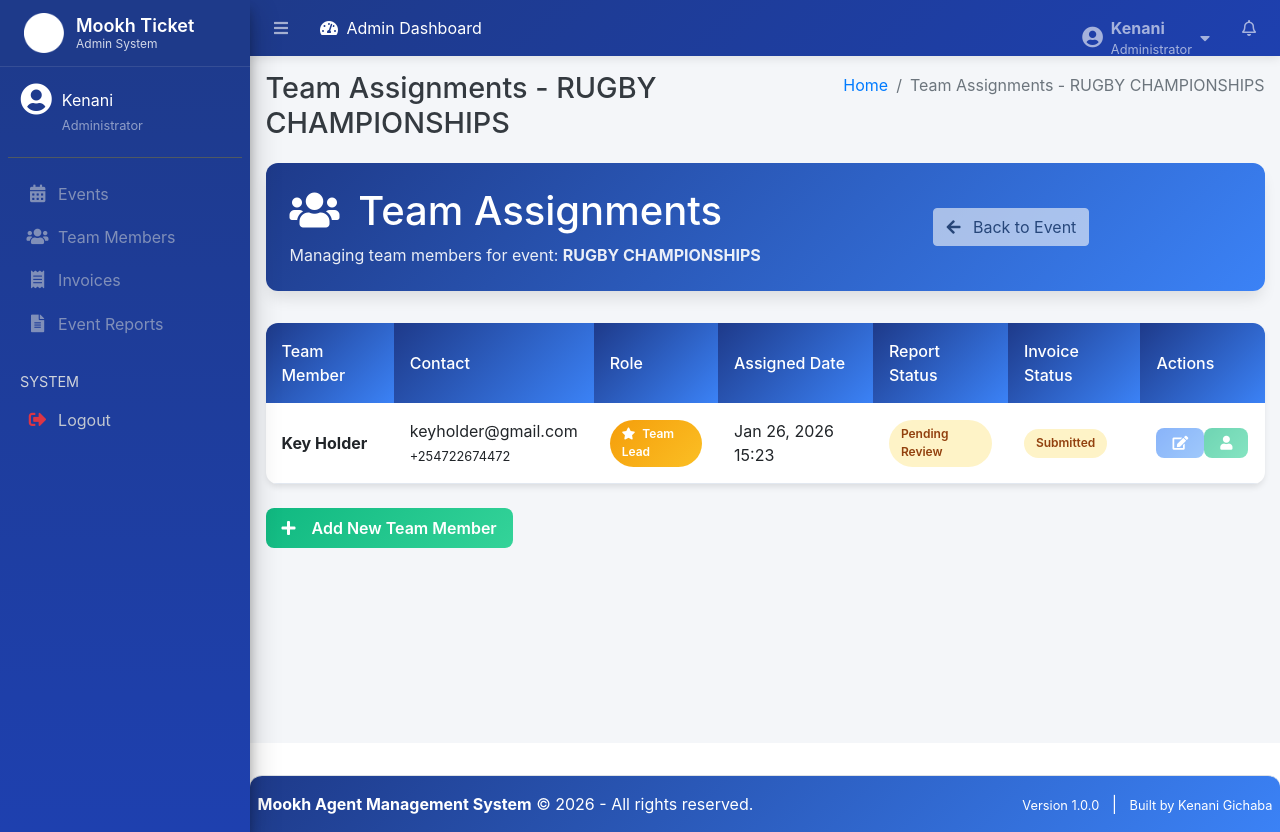
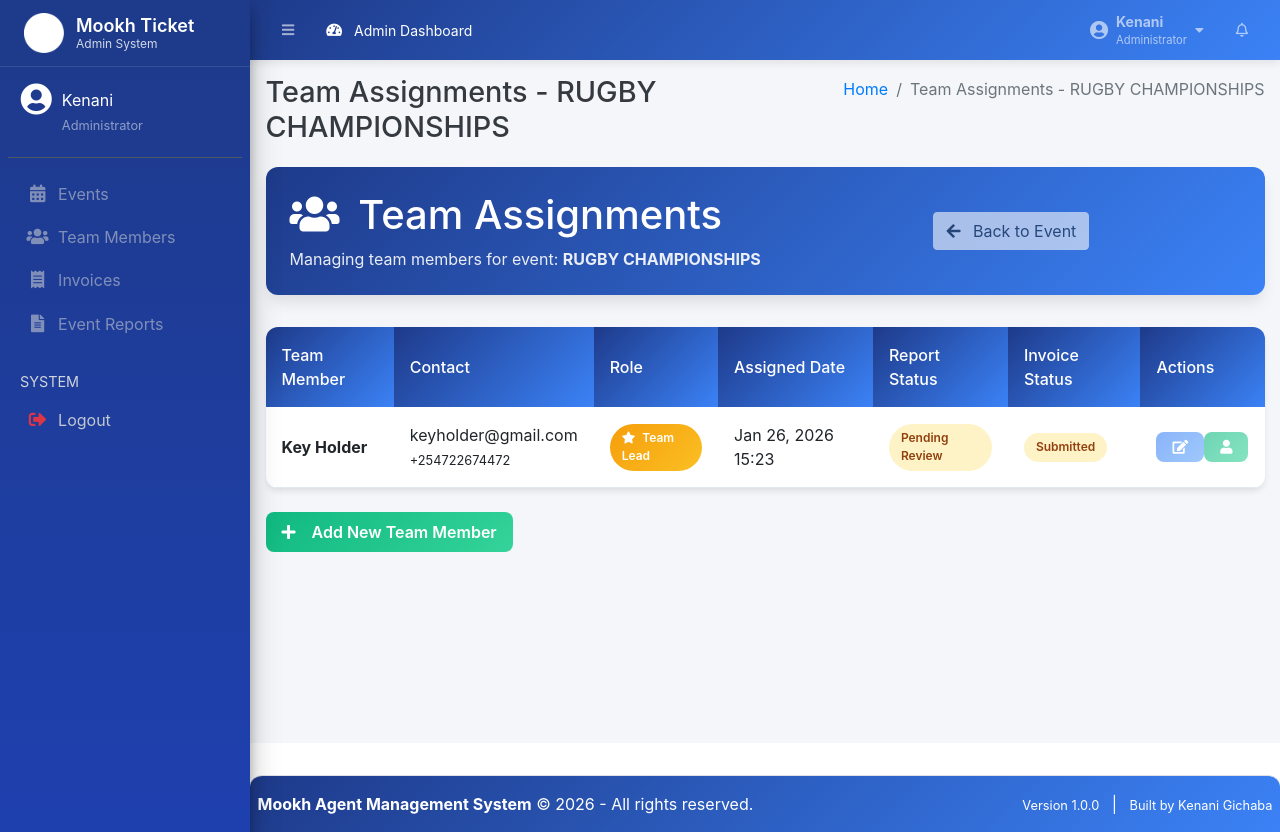
Before and after one commit to Kenaaaanz/mookh-tms, a Django app: page /admin/events/5/assignments/ in a window 1280 px wide. Run offline with Django 4.2, Linux system fonts and the light colour scheme; a user stored in the database is signed in; data comes from the database, SQL or seed files in the repository; some libraries are stand-ins or nearby versions.

Commit message:
Further Bug Fixes

```diff
--- a/templates/admin/base_site.html
+++ b/templates/admin/base_site.html
@@ -25,6 +25,75 @@
             --mookh-accent: #10B981;
             --mookh-light: #F8FAFC;
             --mookh-dark: #1E293B;
+        }
+
+        /* ==================== NAVBAR STYLES ==================== */
+        .mookh-navbar {
+            background: linear-gradient(135deg, var(--mookh-primary) 0%, var(--mookh-secondary) 100%) !important;
+            box-shadow: 0 2px 10px rgba(0, 0, 0, 0.1) !important;
+            padding: 0.5rem 1rem !important;
+            min-height: 60px !important;
+            border: none !important;
+            display: flex !important;
+            align-items: center !important;
+            justify-content: space-between !important;
+        }
+
+        .mookh-navbar .navbar-nav {
+            display: flex !important;
+            gap: 0 !important;
+            flex-wrap: wrap !important;
+        }
+
+        .mookh-navbar .nav-item {
+            display: flex !important;
+            align-items: center !important;
+        }
+
+        .mookh-navbar .nav-link {
+            color: white !important;
+            padding: 0.5rem 1rem !important;
+            display: flex !important;
+            align-items: center !important;
+            gap: 0.5rem !important;
+            white-space: nowrap !important;
+            font-size: 0.875rem !important;
+            transition: all 0.2s ease !important;
+        }
+
+        .mookh-navbar .nav-link:hover {
+            background: rgba(255, 255, 255, 0.1) !important;
+            border-radius: 4px !important;
+            color: white !important;
+        }
+
+        .mookh-navbar .dropdown-menu {
+            background: white !important;
+            border: 1px solid #e0e0e0 !important;
+            border-radius: 8px !important;
+            box-shadow: 0 4px 12px rgba(0, 0, 0, 0.15) !important;
+            min-width: 250px !important;
+        }
+
+        .mookh-navbar .dropdown-item {
+            color: #333 !important;
+            padding: 0.75rem 1rem !important;
+            border: none !important;
+        }
+
+        .mookh-navbar .dropdown-item:hover {
+            background: #f5f5f5 !important;
+            color: var(--mookh-primary) !important;
+        }
+
+        .mookh-navbar .dropdown-header {
+            color: var(--mookh-primary) !important;
+            font-weight: 600 !important;
+            padding: 0.5rem 1rem !important;
+        }
+
+        .mookh-navbar .ml-auto {
+            margin-left: auto !important;
         }
 
         /* Jazzmin Theme Customization */
```
Also changed, not shown: teams/admin.py (+18 -7 lines).
